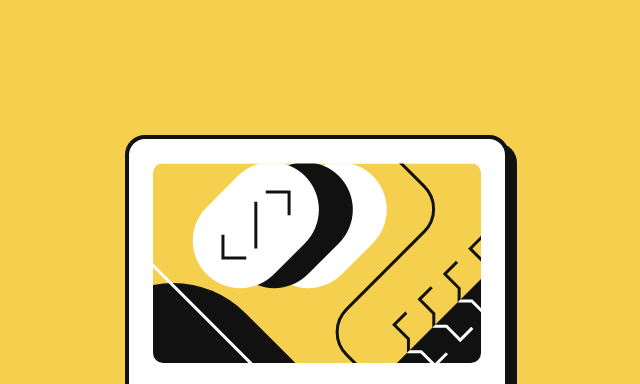
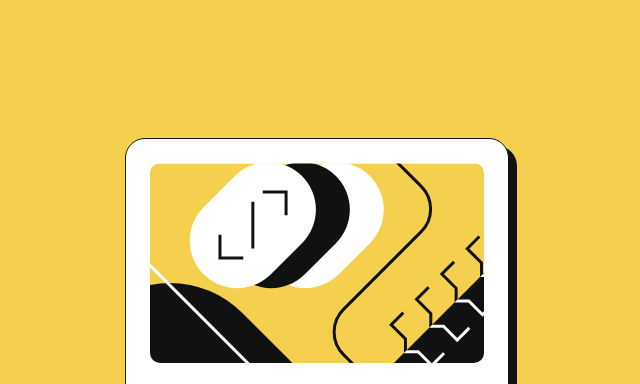
Before and after one commit to RobertVeit/frontend-mentor-blog-preview, a plain HTML site: page index.html in a window 1280 px wide. Shown: the top 384 px of the page, without its empty margins (323-963 px from the left). Drawn offline with Linux system fonts and the light colour scheme; a web font is replaced by a local one.

```diff
--- a/style.css
+++ b/style.css
@@ -119,7 +119,7 @@
   margin-inline: auto;
   padding: var(--spacing-300);
   border-radius: var(--border-radius);
-  border: 4px solid var(--primary-text-color);
+  border: 1px solid var(--primary-text-color);
   box-shadow: 8px 8px var(--primary-text-color);
 }
 
```
